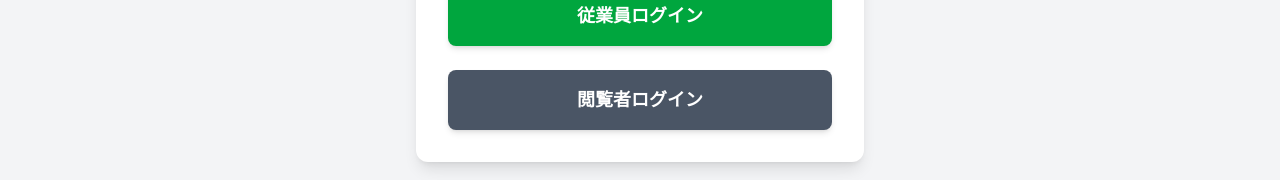
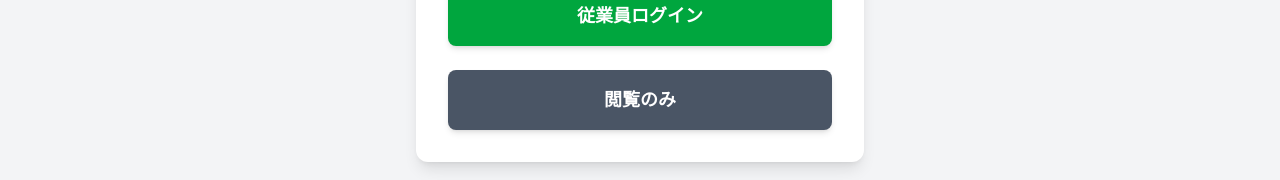
Before and after one commit to taksam2020-byte/shift-management-app, a Next.js app: page / in a window 1280 px wide. Shown: the part 549-729 px from the top of the page. Built offline with nearby package versions, Linux system fonts and the light colour scheme.

Commit message:
feat: Bypass viewer login page and go directly to dashboard

```diff
--- a/src/app/page.tsx
+++ b/src/app/page.tsx
@@ -1,7 +1,19 @@
-import Link from 'next/link';
+'use client';
+
+import { useRouter } from 'next/navigation';
 import Image from 'next/image';
 
 export default function HomePage() {
+  const router = useRouter();
+
+  const handleAdminLogin = () => router.push('/admin/login');
+  const handleEmployeeLogin = () => router.push('/employee/login');
+  const handleViewerLogin = () => {
+    const viewerUser = { id: 0, name: '閲覧者', isAdmin: false, isViewer: true };
+    localStorage.setItem('loggedInUser', JSON.stringify(viewerUser));
+    router.push('/dashboard');
+  };
+
   return (
     <main className="flex min-h-screen flex-col items-center justify-center p-4 sm:p-8 bg-gray-100">
       <div className="w-full max-w-md p-6 sm:p-8 space-y-8 bg-white rounded-xl shadow-lg text-center">
@@ -13,16 +25,16 @@ export default function HomePage() {
         </h1>
 
         <div className="grid grid-cols-1 gap-6 pt-4">
-          <Link href="/admin/login" className="block w-full text-center px-6 py-4 text-lg font-semibold text-white bg-blue-600 rounded-lg shadow-md hover:bg-blue-700 transition-transform transform hover:scale-105">
+          <button onClick={handleAdminLogin} className="block w-full text-center px-6 py-4 text-lg font-semibold text-white bg-blue-600 rounded-lg shadow-md hover:bg-blue-700 transition-transform transform hover:scale-105">
             管理者ログイン
-          </Link>
+          </button>
 
-          <Link href="/employee/login" className="block w-full text-center px-6 py-4 text-lg font-semibold text-white bg-green-600 rounded-lg shadow-md hover:bg-green-700 transition-transform transform hover:scale-105">
+          <button onClick={handleEmployeeLogin} className="block w-full text-center px-6 py-4 text-lg font-semibold text-white bg-green-600 rounded-lg shadow-md hover:bg-green-700 transition-transform transform hover:scale-105">
             従業員ログイン
-          </Link>
-          <Link href="/viewer/login" className="block w-full text-center px-6 py-4 text-lg font-semibold text-white bg-gray-600 rounded-lg shadow-md hover:bg-gray-700 transition-transform transform hover:scale-105">
-            閲覧者ログイン
-          </Link>
+          </button>
+          <button onClick={handleViewerLogin} className="block w-full text-center px-6 py-4 text-lg font-semibold text-white bg-gray-600 rounded-lg shadow-md hover:bg-gray-700 transition-transform transform hover:scale-105">
+            閲覧のみ
+          </button>
         </div>
       </div>
     </main>
```
